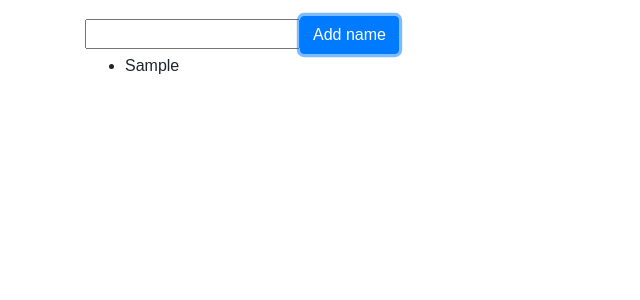
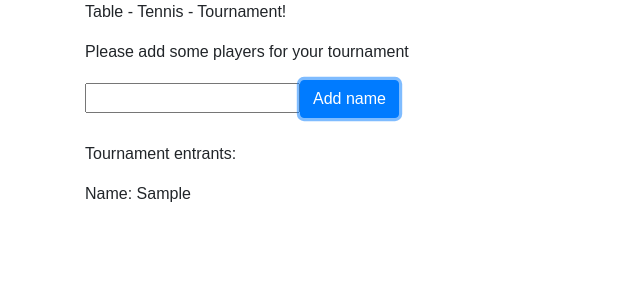
Before and after one commit to AndrewDRankin/t-t-tournament, a React (Create React App) app: page / in a window 1280 px wide. Both pictures are taken after typing "Sample" into the empty fields and a click on the button "Add name". Shown: the top 300 px of the page, without its empty margins (0-640 px from the left). Built offline with nearby package versions, Linux system fonts and the light colour scheme.

Commit message:
Tournament button reveal

```diff
--- a/src/App.js
+++ b/src/App.js
@@ -1,5 +1,5 @@
 import React, { Component, Fragment } from 'react';
-import PrintName from './components/PrintName';
+// import PrintName from './components/PrintName';
 import NameEntry from './components/NameEntry';
 
 
@@ -23,6 +23,9 @@ class App extends Component {
         return (
             <Fragment>
                 <p>
+                    Table - Tennis - Tournament!
+                </p>
+                <p>
                     {/* {nameList.map((value) => (
                         <PrintName />
                     ))}; */}
--- a/src/components/NameEntry.jsx
+++ b/src/components/NameEntry.jsx
@@ -7,6 +7,7 @@ class NameEntry extends Component {
         this.state = {
             name: "",
             names: [],
+            nameCheck: false,
         }
         this.formInput = this.formInput.bind(this);
         this.addName = this.addName.bind(this);
@@ -20,28 +21,53 @@ class NameEntry extends Component {
     }
     addName(event) {
         event.preventDefault();
-        this.state.names.push(this.state.name)
+        this.state.names.push(this.state.name) // Had this in the setState, which was setting state to nothing before pushing
         this.setState({
             names: this.state.names,
             name: "",
         })
+        let names = this.state.names
+        let nameCheck = this.state.nameCheck
+        names.length >= 2 ? nameCheck = true : nameCheck = false;
+        this.setState({
+            nameCheck: nameCheck,
+        })
     }
+    // createTournament() {
+
+    // }
     render() {
         return (
             <Fragment>
+                <p>
+                    Please add some players for your tournament
+                </p>
+                <b />
                 <form>
                     <input onChange={this.formInput} type="text" value={this.state.name} />
-                    <button onClick={this.addName} className="btn btn-primary">Add name</button>
+                    <button onClick={this.addName} className="btn btn-primary">
+                        Add name
+                    </button>
                 </form>
-                <ul>
+                <br />
+                <p>Tournament entrants:</p>
+                <div>
                     {this.state.names.map((name, id) => {
-                        return (<li key={id}>{name}</li>);
+                        return (<p key={id}>Name: {name}</p>);
                     })}
-                </ul>
+                </div>
+{/* Button only shows if there are two or more players */}
+                <div>
+                    {this.state.nameCheck ?
+                        (<button className="btn btn-primary">
+                            Create Tournament
+                        </button>) : null
+                    }
+                </div>
             </Fragment>
-        )
+        );
     }
-}
+};
 
 
 export default NameEntry;
```
Also changed, not shown: src/components/DeleteName.jsx (added), src/components/TournamentBracket.jsx (added).
